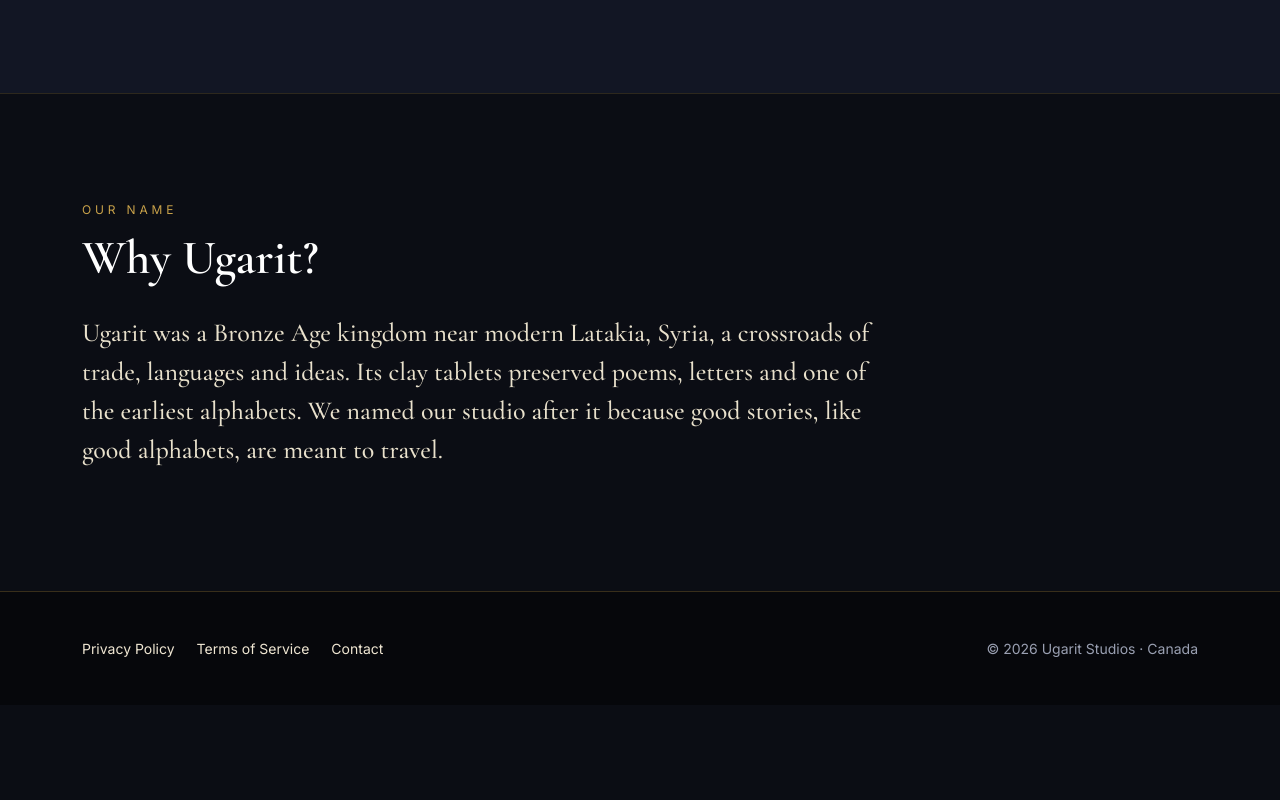
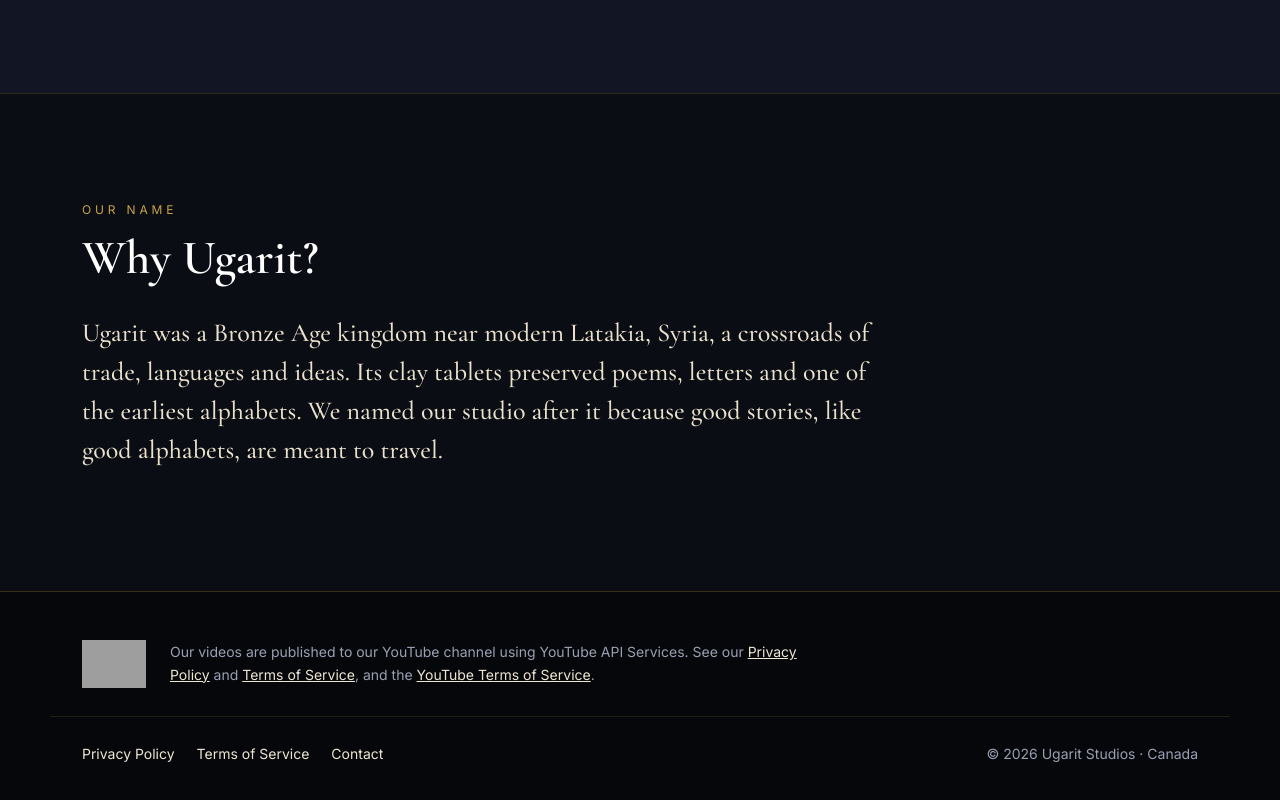
Before and after one commit to UgaritStudios/ugaritstudios.com, a plain HTML site: page index.html in a window 1280 px wide. Shown: the part 1613-2413 px from the top of the page. Before the commit the page ends 2318 px from the top, so only its background shows below. Drawn offline with nearby package versions, Linux system fonts and the light colour scheme; grey boxes are pictures that could not be loaded.

Commit message:
Add Developed with YouTube badge and API notice to homepage footer
Co-Authored-By: Claude Opus 5.5 <noreply@anthropic.com>
Claude-Session: https://claude.ai/code/session_01Qu52pokQP6oZSeHcpbPfLo

```diff
--- a/index.html
+++ b/index.html
@@ -36,6 +36,11 @@
 .ug-foot{padding:48px 0;background:#06070b;color:var(--mut);font-size:14px;border-top:1px solid rgba(201,162,74,.25)}
 .ug-foot .ug-wrap{display:flex;flex-wrap:wrap;justify-content:space-between;gap:16px}
 .ug-foot a{color:var(--sand);margin-right:22px}
+.ug-foot .ug-ytapi{justify-content:flex-start;align-items:center;gap:24px;padding-bottom:28px;margin-bottom:28px;border-bottom:1px solid rgba(201,162,74,.15)}
+.ug-ytapi p{margin:0;max-width:640px;line-height:1.6}
+.ug-ytapi p a{margin-right:0;text-decoration:underline}
+.ug-dwy{margin-right:0!important;display:inline-flex}
+.ug-dwy img{display:block;height:48px;width:auto}
 
 .ug-legal{max-width:820px;margin:0 auto;padding:72px 32px 96px;line-height:1.7;color:#d9d3c4}
 .ug-legal h1{font-family:"Cormorant Garamond",Georgia,serif;font-size:52px;color:#fff;margin:10px 0 6px;font-weight:600}
@@ -101,6 +106,10 @@ body{margin:0;background:#0b0d14}</style></head><body>
 </section>
 
 <footer class="ug-foot">
+<div class="ug-wrap ug-ytapi">
+<a class="ug-dwy" href="https://www.youtube.com/@BoomDoomHQ" target="_blank" rel="noopener"><img src="https://developers.google.com/static/youtube/images/developed-with-youtube-sentence-case-light.png" width="134" height="48" alt="Developed with YouTube"></a>
+<p>Our videos are published to our YouTube channel using YouTube API Services. See our <a href="/privacy-policy/">Privacy Policy</a> and <a href="/terms-of-service/">Terms of Service</a>, and the <a href="https://www.youtube.com/t/terms" target="_blank" rel="noopener">YouTube Terms of Service</a>.</p>
+</div>
 <div class="ug-wrap">
 <div><a href="/privacy-policy/">Privacy Policy</a><a href="/terms-of-service/">Terms of Service</a><a href="mailto:admin@ugaritstudios.com">Contact</a></div>
 <div>&copy; 2026 Ugarit Studios &middot; Canada</div>
```
